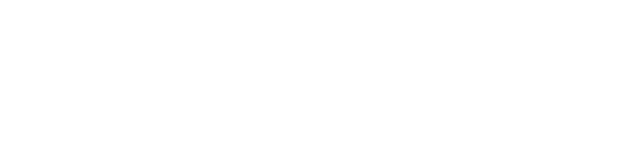
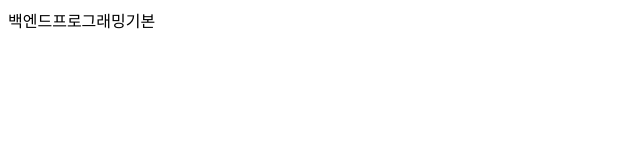
Before and after one commit to S0ngYoungJun/songsong, a website: page index.html in a window 1280 px wide. Shown: the whole page, without its empty margins (0-640 px from the left). Drawn offline with Linux system fonts and the light colour scheme.

Commit message:
div 기본  박스생성

```diff
--- a/index.html
+++ b/index.html
@@ -7,6 +7,12 @@
   <title>Document</title>
 </head>
 <body>
-
+<div id="navmain">
+  <div class="navercenter">
+    <div>백엔드프로그래밍기본</div>
+    <ul></ul>
+    <ul></ul>
+  </div>
+</div>
 </body>
 </html>
```
